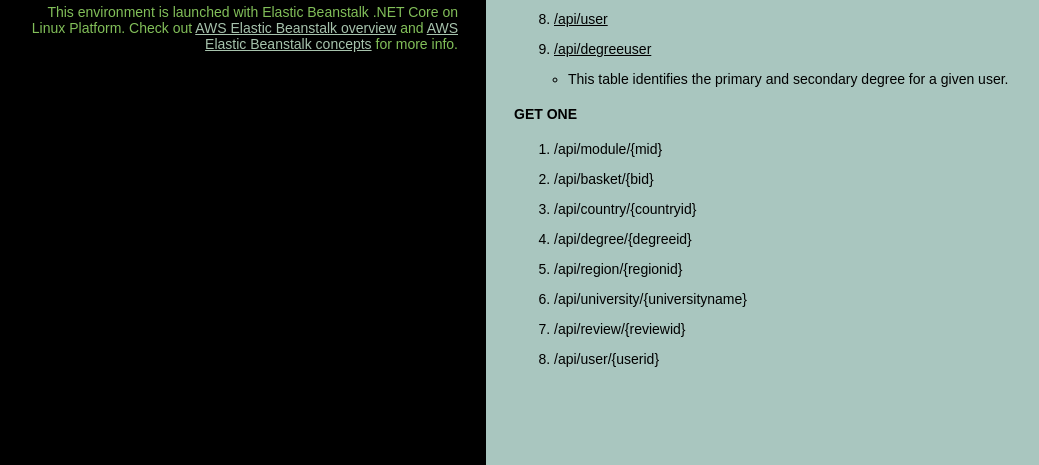
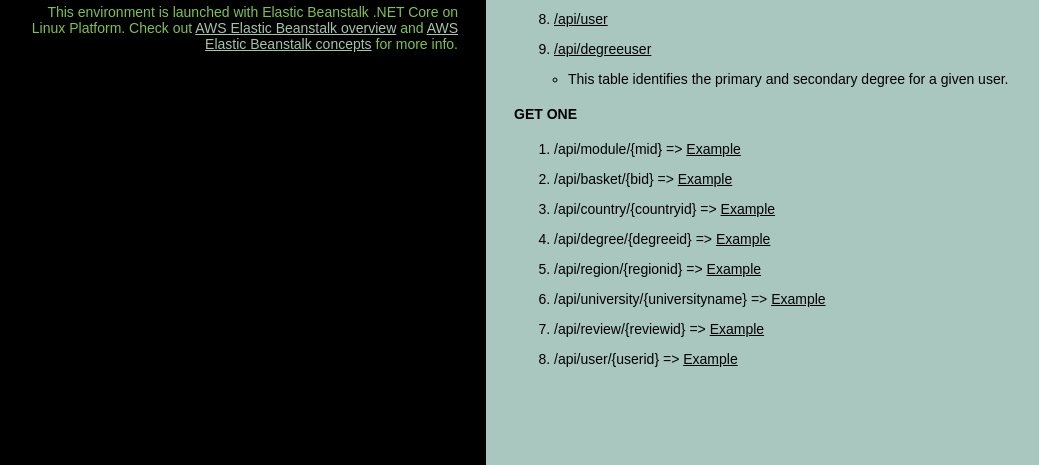
Before and after one commit to k3ithloh/Caifan, a plain HTML site: page wwwroot/index.html in a window 1280 px wide. Shown: the part 335-800 px from the top of the page, without its empty margins (154-1193 px from the left). Drawn offline with Linux system fonts and the light colour scheme.

Commit message:
adds examples for GET ONE apis

```diff
--- a/wwwroot/index.html
+++ b/wwwroot/index.html
@@ -104,14 +104,14 @@
       </ol>
       <h4>GET ONE</h4>
       <ol>
-        <li>/api/module/{mid}</li>
-        <li>/api/basket/{bid}</li>
-        <li>/api/country/{countryid}</li>
-        <li>/api/degree/{degreeid}</li>
-        <li>/api/region/{regionid}</li>
-        <li>/api/university/{universityname}</li>
-        <li>/api/review/{reviewid}</li>
-        <li>/api/user/{userid}</li>
+        <li>/api/module/{mid} => <a href='/api/module/ACC1701X'>Example</a></li>
+        <li>/api/basket/{bid} => <a href='/api/basket/1'>Example</a></li>
+        <li>/api/country/{countryid} => <a href='/api/country/SGP'>Example</a></li>
+        <li>/api/degree/{degreeid} => <a href='/api/degree/BSc%20(IS)'>Example</a></li>
+        <li>/api/region/{regionid} => <a href='/api/region/3'>Example</a></li>
+        <li>/api/university/{universityname} => <a href='/api/university/Singapore%20Management%20University'>Example</a></li>
+        <li>/api/review/{reviewid} => <a href='/api/review/1'>Example</a></li>
+        <li>/api/user/{userid} => <a href='/api/degreeuser/6'>Example</a></li>
       </ol>
     </div>
   </body>
```
